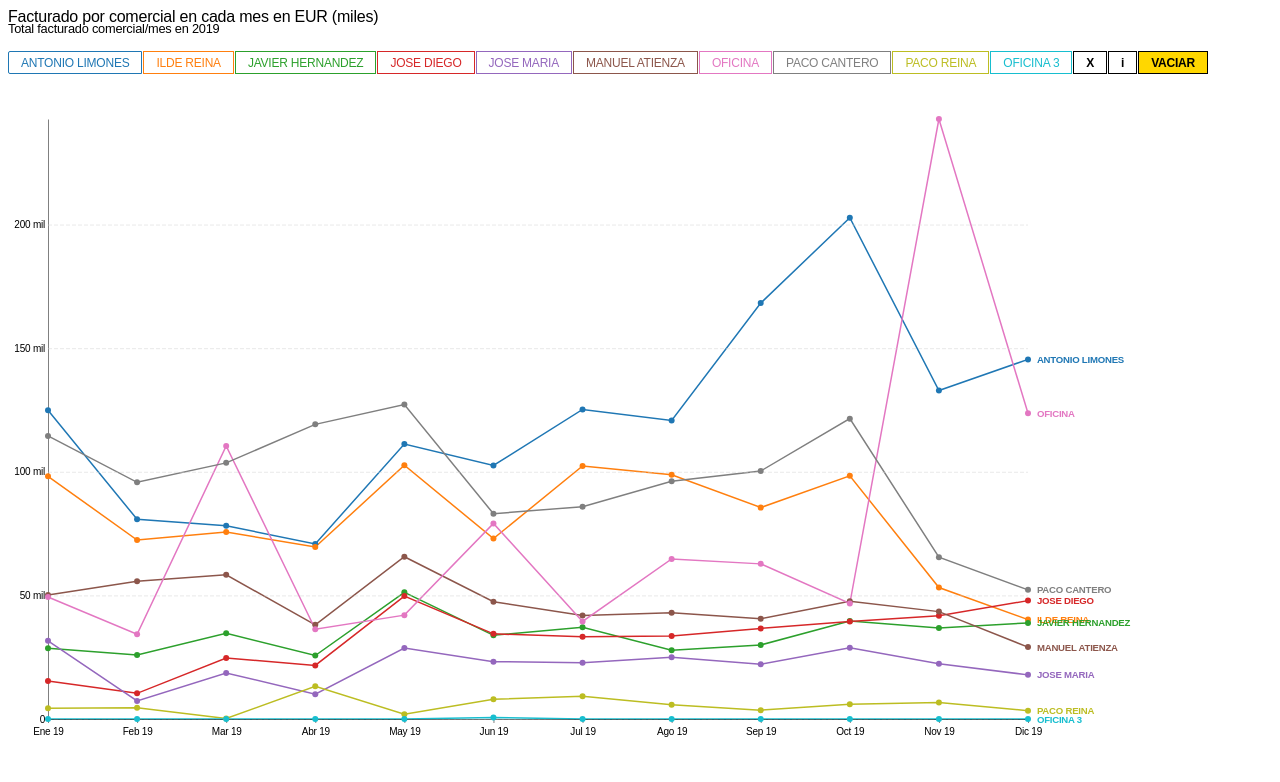
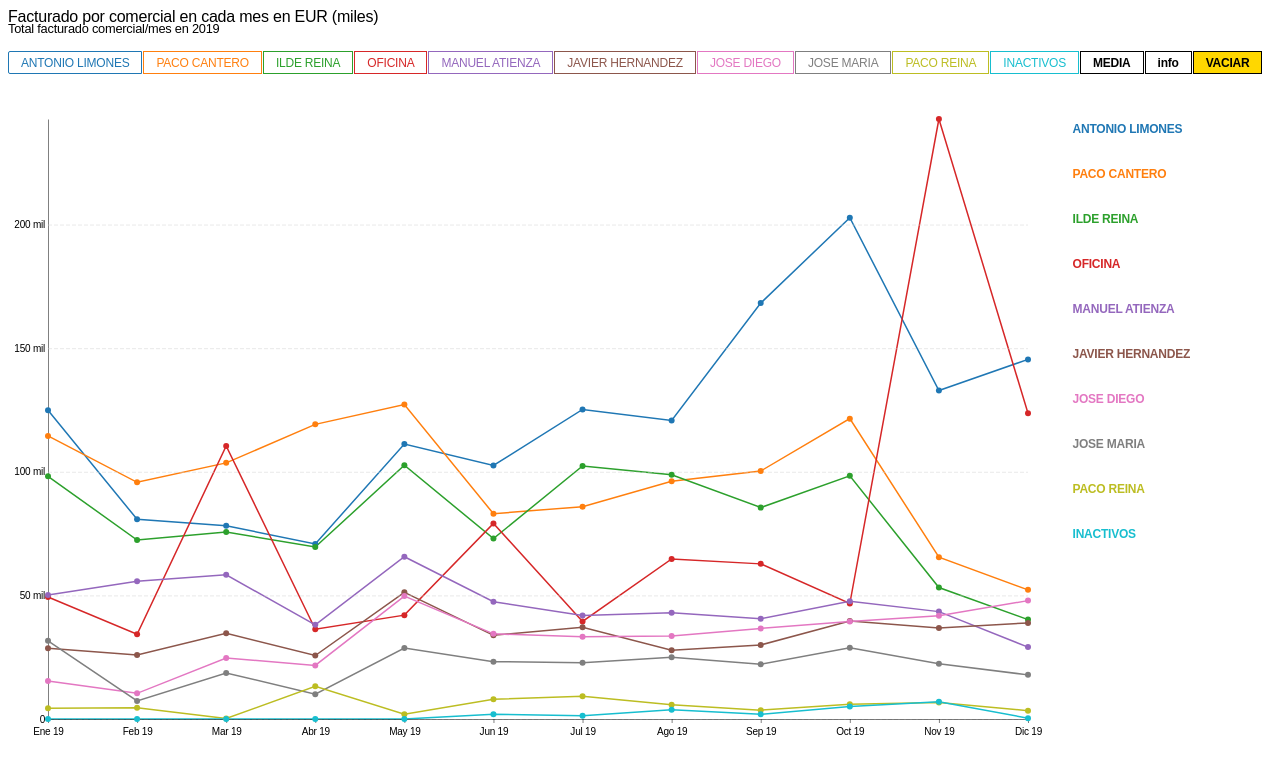
Before and after one commit to jlopezfdez/multiple-line-chart, a website: page index.html in a window 1280 px wide. Drawn offline with nearby package versions, Linux system fonts and the light colour scheme.

Commit message:
muchas mejloras

```diff
--- a/app.js
+++ b/app.js
@@ -97,13 +97,13 @@ function multipleLineChart(datos, excluidos) {
   graficoFiltros
     .append('div')
     .attr('class', 'OpcionFiltrado_media')
-    .html('X')
+    .html('MEDIA')
   //.style('color', 'black');
 
   graficoFiltros
     .append('div')
     .attr('class', 'OpcionFiltrado_tooltips')
-    .html('i')
+    .html('info')
   // .style('color', 'black');
 
   graficoFiltros
@@ -199,6 +199,9 @@ function multipleLineChart(datos, excluidos) {
     }
     const limiteEjeY = d3.max(maximos);
 
+    // Datos ordenados de mayor a menor.
+    datosGrupo1 = datosGrupo1.slice().sort((a, b) => d3.descending(a.values.suma, b.values.suma));
+
     // Producción de datos finales para su posterior dibujo.
     const lineData = {
       series: datosGrupo1,
@@ -206,6 +209,7 @@ function multipleLineChart(datos, excluidos) {
       meses: arrayMeses,
       rangoMeses: rangoMeses
     };
+
 
     return lineData;
   }
@@ -475,49 +479,90 @@ function multipleLineChart(datos, excluidos) {
     // FIN DIBUJO DE ETIQUETAS SOBRE LOS PUNTOS ////////////////////////////////////
 
     // DIBUJO DE ETIQUETAS EN FIN DE LAS LINEAS ////////////////////////////////////
-    let xEtiquetasAccessor = d => xScale(parseInt(d.values[d.values.length - 1].mes) + 0.1);
-    let yEtiquetasAccessor = mediaInfoSeleccionada ?
-      d => yScale(d.values[d.values.length - 1].media) : d => yScale(d.values[d.values.length - 1].value);
+    // let xEtiquetasAccessor = d => xScale(parseInt(d.values[d.values.length - 1].mes) + 0.1);
+    // let yEtiquetasAccessor = mediaInfoSeleccionada ?
+    //   d => yScale(d.values[d.values.length - 1].media) : d => yScale(d.values[d.values.length - 1].value);
 
-    var etiquetas = grafico
-      .select('.grupo-etiquetas')
-      .selectAll('.texto-etiqueta')
-      .data(data.series, d => d.key)
-      .join(
-        enter => {
-          enter
-            .append('text')
-            .attr('class', 'texto-etiqueta')
-            .attr('x', screenWidth)
-            .attr('y', yEtiquetasAccessor)
-            .text(d => d.key)
-            .style('dominant-baseline', 'central')
-            .style('fill', d => color(d.key))
-            .transition()
-            .duration(TIEMPO_ENTER_ETIQUETAS)
-            .attr('x', xEtiquetasAccessor)
-        },
-        update => {
-          update
-            .transition()
-            .duration(TIEMPO_UPDATE_ETIQUETAS)
-            .attr('x', xEtiquetasAccessor)
-            .attr('y', yEtiquetasAccessor)
-        },
-        exit => {
-          exit
-            .transition()
-            .duration(TIEMPO_REMOVE_ETIQUETAS)
-            .attr('x', screenWidth + margin.right)
-            .remove()
-        });
+    // var etiquetas = grafico
+    //   .select('.grupo-etiquetas')
+    //   .selectAll('.texto-etiqueta')
+    //   .data(data.series, d => d.key)
+    //   .join(
+    //     enter => {
+    //       enter
+    //         .append('text')
+    //         .attr('class', 'texto-etiqueta')
+    //         .attr('x', screenWidth)
+    //         .attr('y', yEtiquetasAccessor)
+    //         .text(d => d.key)
+    //         .style('dominant-baseline', 'central')
+    //         .style('fill', d => color(d.key))
+    //         .transition()
+    //         .duration(TIEMPO_ENTER_ETIQUETAS)
+    //         .attr('x', xEtiquetasAccessor)
+    //     },
+    //     update => {
+    //       update
+    //         .transition()
+    //         .duration(TIEMPO_UPDATE_ETIQUETAS)
+    //         .attr('x', xEtiquetasAccessor)
+    //         .attr('y', yEtiquetasAccessor)
+    //     },
+    //     exit => {
+    //       exit
+    //         .transition()
+    //         .duration(TIEMPO_REMOVE_ETIQUETAS)
+    //         .attr('x', screenWidth + margin.right)
+    //         .remove()
+    //     });
     // FIN DIBUJO DE ETIQUETAS EN FIN DE LAS LINEAS ////////////////////////////////
 
     // DIBUJO DE SUMATORIO ETIQUETAS EN FIN DE LAS LINEAS //////////////////////////
+    // claseSumatorio = tooltipInfoSeleccionada ? "total-etiqueta total-etiqueta--seleccion" : "total-etiqueta";
+    // let xSumatorioAccessor = d => xScale(parseInt(d.values[d.values.length - 1].mes) + 0.1);
+    // let ySumatorioAccessor = mediaInfoSeleccionada ?
+    //   d => yScale(d.values[d.values.length - 1].media) + 10 : d => yScale(d.values[d.values.length - 1].value) + 10;
+    // let textoSuma = mediaInfoSeleccionada ? d => formatComa(d.values.media) : d => formatComa(d.values.suma);
+
+    // var totalEtiqueta = grafico
+    //   .select('.grupo-etiquetas')
+    //   .selectAll('.total-etiqueta')
+    //   .data(data.series, d => d.key)
+    //   .join(
+    //     enter => {
+    //       enter
+    //         .append('text')
+    //         .attr('class', claseSumatorio)
+    //         .attr('x', screenWidth)
+    //         .attr('y', ySumatorioAccessor)
+    //         .text(textoSuma)
+    //         .style('dominant-baseline', 'central')
+    //         .style('fill', d => color(d.key))
+    //         .transition()
+    //         .duration(TIEMPO_ENTER_ETIQUETAS)
+    //         .attr('x', xSumatorioAccessor)
+    //     },
+    //     update => {
+    //       update
+    //         .attr('class', claseSumatorio)
+    //         .transition()
+    //         .duration(TIEMPO_UPDATE_ETIQUETAS)
+    //         .text(textoSuma)
+    //         .attr('y', ySumatorioAccessor)
+    //         .attr('x', xSumatorioAccessor)
+    //     },
+    //     exit => {
+    //       exit
+    //         .transition()
+    //         .duration(TIEMPO_REMOVE_ETIQUETAS)
+    //         .attr('x', screenWidth + margin.right)
+    //         .remove()
+    //     });
+    // FIN DIBUJO DE SUMATORIO ETIQUETAS SOBRE LOS PUNTOS //////////////////////////
     claseSumatorio = tooltipInfoSeleccionada ? "total-etiqueta total-etiqueta--seleccion" : "total-etiqueta";
-    let xSumatorioAccessor = d => xScale(parseInt(d.values[d.values.length - 1].mes) + 0.1);
-    let ySumatorioAccessor = mediaInfoSeleccionada ?
-      d => yScale(d.values[d.values.length - 1].media) + 10 : d => yScale(d.values[d.values.length - 1].value) + 10;
+    let xSumatorioAccessor = d => xScale(parseInt(d.values[d.values.length - 1].mes) + 0.5);
+    let ySumatorioAccessor = (d,i) => (i*45)+25;
+    let textoSuma = mediaInfoSeleccionada ? d => formatComa(d.values.media) : d => formatComa(d.values.suma);
 
     var totalEtiqueta = grafico
       .select('.grupo-etiquetas')
@@ -530,7 +575,7 @@ function multipleLineChart(datos, excluidos) {
             .attr('class', claseSumatorio)
             .attr('x', screenWidth)
             .attr('y', ySumatorioAccessor)
-            .text(d => formatComa(d.values.suma))
+            .text(textoSuma)
             .style('dominant-baseline', 'central')
             .style('fill', d => color(d.key))
             .transition()
@@ -542,6 +587,7 @@ function multipleLineChart(datos, excluidos) {
             .attr('class', claseSumatorio)
             .transition()
             .duration(TIEMPO_UPDATE_ETIQUETAS)
+            .text(textoSuma)
             .attr('y', ySumatorioAccessor)
             .attr('x', xSumatorioAccessor)
         },
@@ -552,7 +598,44 @@ function multipleLineChart(datos, excluidos) {
             .attr('x', screenWidth + margin.right)
             .remove()
         });
-    // FIN DIBUJO DE SUMATORIO ETIQUETAS SOBRE LOS PUNTOS //////////////////////////
+
+    // DIBUJO DE ETIQUETAS EN FIN DE LAS LINEAS ////////////////////////////////////
+    let xEtiquetasListAccessor = d => xScale(parseInt(d.values[d.values.length - 1].mes) + 0.5);
+    let yEtiquetasListAccessor = (d,i) => (i*45)+10;
+
+    var etiquetas = grafico
+      .select('.grupo-etiquetas')
+      .selectAll('.texto-etiqueta')
+      .data(data.series, d => d.key)
+      .join(
+        enter => {
+          enter
+            .append('text')
+            .attr('class', 'texto-etiqueta')
+            .attr('x', screenWidth)
+            .attr('y', yEtiquetasListAccessor)
+            .text(d => d.key)
+            .style('dominant-baseline', 'central')
+            .style('fill', d => color(d.key))
+            .transition()
+            .duration(TIEMPO_ENTER_ETIQUETAS)
+            .attr('x', xEtiquetasListAccessor)
+        },
+        update => {
+          update
+            .transition()
+            .duration(TIEMPO_UPDATE_ETIQUETAS)
+            .attr('x', xEtiquetasListAccessor)
+            .attr('y', yEtiquetasListAccessor)
+        },
+        exit => {
+          exit
+            .transition()
+            .duration(TIEMPO_REMOVE_ETIQUETAS)
+            .attr('x', screenWidth + margin.right)
+            .remove()
+        });
+    // FIN DIBUJO DE ETIQUETAS EN FIN DE LAS LINEAS ////////////////////////////////
 
     d3.selectAll('.OpcionFiltrado_tooltips').on('click', click_tooltips);
   }
@@ -640,7 +723,7 @@ function multipleLineChart(datos, excluidos) {
 }
 
 // Elementos del grupo1 a excluir.
-const arrayExcluidos = ["INACTIVOS"];
+const arrayExcluidos = ["OFICINA 3"];
 
 // Tipeado de valores.
 function type(d) {
--- a/style.css
+++ b/style.css
@@ -31,7 +31,7 @@ path {
 }
 
 .texto-etiqueta {
-  font-size: 0.6em;
+  font-size: 0.75em;
   font-weight: bold;
 }
 
@@ -147,7 +147,7 @@ path {
 }
 
 .total-etiqueta {
-  font-size: 0.60em;
+  font-size: 0.75em;
   opacity: 0;
 }
 
```
